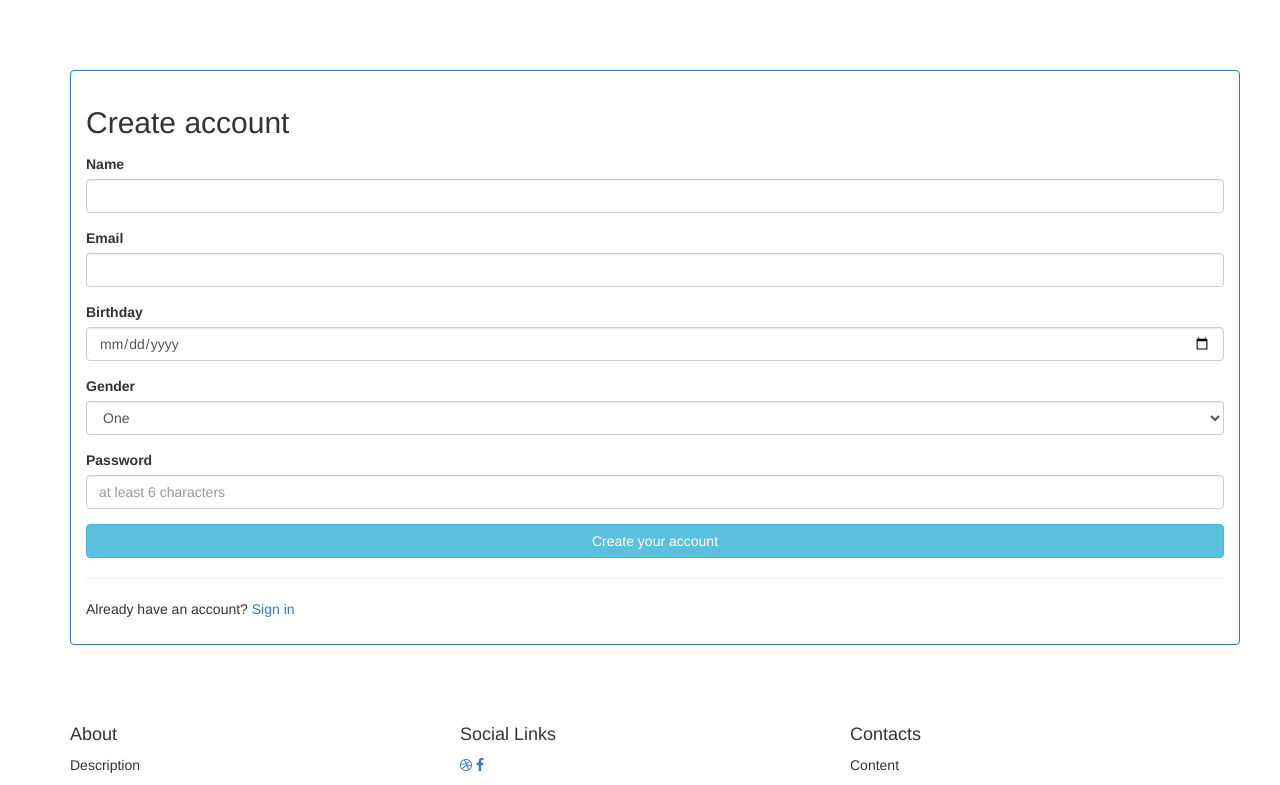
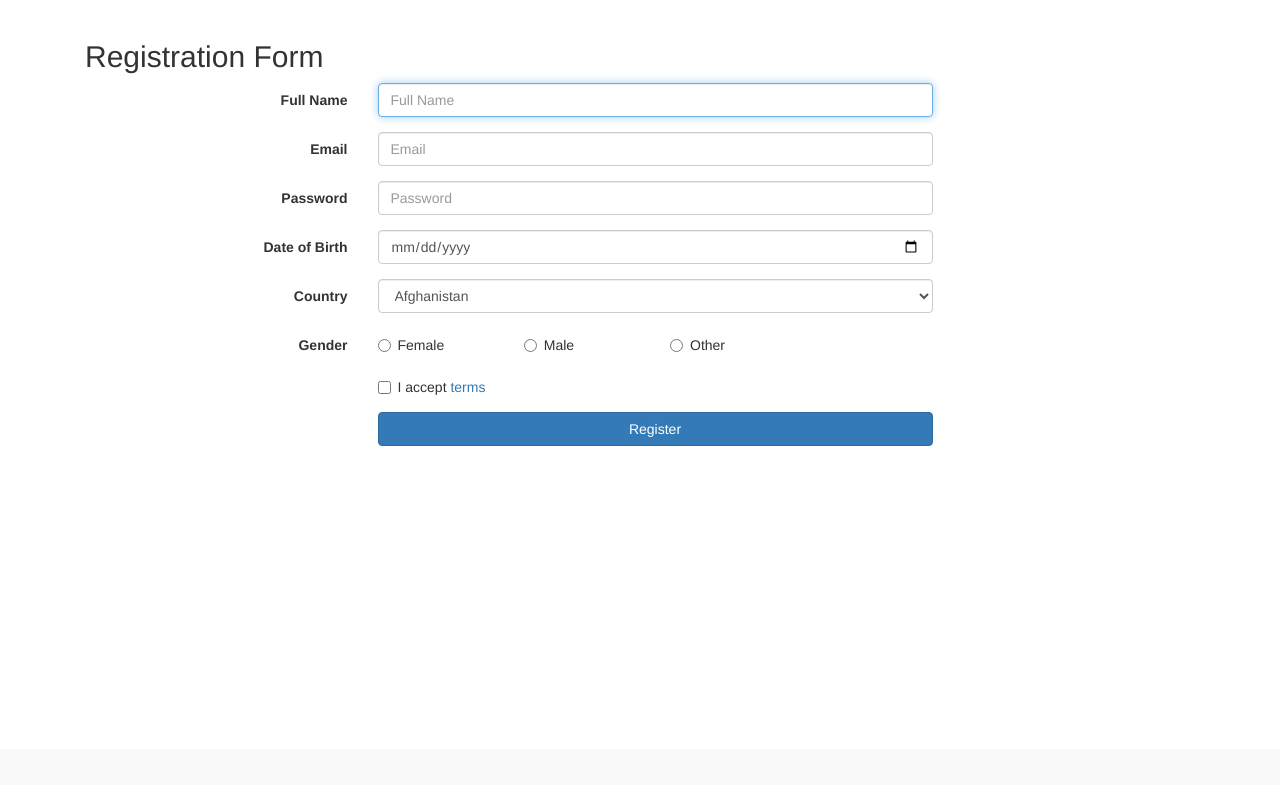
Before and after one commit to Crongz/Fildatify, a Flask app: page /register in a window 1280 px wide. Shown: the part 51-836 px from the top of the page. After the commit the page ends 497 px from the top, so only its background shows below. Run offline with Flask 2, Linux system fonts and the light colour scheme; some libraries are stand-ins or nearby versions.

Commit message:
registeration

```diff
--- a/app/templates/partials/Navgation.html
+++ b/app/templates/partials/Navgation.html
@@ -1,5 +1,3 @@
-<link href="//maxcdn.bootstrapcdn.com/font-awesome/4.2.0/css/font-awesome.min.css" rel="stylesheet">
-
 <nav class="navbar navbar-default navbar-static-top navbar-inverse" role="navigation">
   <div class="container-fluid">
     <!-- Brand and toggle get grouped for better mobile display -->
--- a/app/templates/partials/layout.html
+++ b/app/templates/partials/layout.html
@@ -11,6 +11,7 @@
     <!-- Bootstrap core CSS -->
     <link rel="stylesheet" href="https://maxcdn.bootstrapcdn.com/bootstrap/3.3.7/css/bootstrap.min.css">
     <link rel="stylesheet" type="text/css" href="{{ url_for('static', filename='style.css') }}">
+    <link rel="stylesheet" href="//maxcdn.bootstrapcdn.com/font-awesome/4.2.0/css/font-awesome.min.css">
 
     <!-- Custom styles for this template -->
     <script src="https://ajax.googleapis.com/ajax/libs/jquery/1.11.0/jquery.min.js"></script>
@@ -51,31 +52,4 @@
     </div>
   </body>
 
-  <div id="footerwrap">
-    <div class="container">
-      <div class="row">
-        <div class="col-lg-4">
-          <h4>About</h4>
-          <div class="hline-w"></div>
-          <p> Description </p>
-        </div>
-        <div class="col-lg-4">
-          <h4>Social Links</h4>
-          <div class="hline-w"></div>
-          <p>
-            <a href="#"><i class="fa fa-dribbble"></i></a>
-            <a href="#"><i class="fa fa-facebook"></i></a>
-          </p>
-        </div>
-        <div class="col-lg-4">
-          <h4>Contacts</h4>
-          <div class="hline-w"></div>
-          <p>
-            Content
-          </p>
-        </div>
-      </div>
-    </div>
-  </div>
-
 </html>
--- a/app/templates/register.html
+++ b/app/templates/register.html
@@ -2,51 +2,84 @@
 {% block title %} Title {% endblock %}
 
 {% block body %}
-
-{% if error %}
-  <p class=error><strong>Error:</strong> {{ error }}
-{% endif %}
-
-<div class="container" style="padding-top:50px; padding-bottom:50px;">
-		<div class="row">
-			<div class="panel panel-primary">
-				<div class="panel-body">
-					<form method="POST" action="/register" role="form">
+<div class="container">
+  <form class="form-horizontal" role="form">
+    <h2>Registration Form</h2>
     <div class="form-group">
-							<h2>Create account</h2>
+      <label for="firstName" class="col-sm-3 control-label">Full Name</label>
+      <div class="col-sm-6">
+        <input type="text" id="firstName" placeholder="Full Name" class="form-control" autofocus>
+      </div>
     </div>
     <div class="form-group">
-							<label class="control-label" for="name">Name</label>
-							<input id="name" name="name" type="text" maxlength="50" class="form-control" required>
+      <label for="email" class="col-sm-3 control-label">Email</label>
+      <div class="col-sm-6">
+        <input type="email" id="email" placeholder="Email" class="form-control">
+      </div>
     </div>
     <div class="form-group">
-							<label class="control-label" for="email">Email</label>
-							<input id="email" name="email" type="email" maxlength="50" class="form-control" required>
+      <label for="password" class="col-sm-3 control-label">Password</label>
+      <div class="col-sm-6">
+        <input type="password" id="password" placeholder="Password" class="form-control">
+      </div>
     </div>
     <div class="form-group">
-							<label class="control-label" for="birthdate">Birthday</label>
-							<input id="birthdate" name="birthdate" type="date" maxlength="50" class="form-control" placeholder="06/04/1987" required>
+      <label for="birthDate" class="col-sm-3 control-label">Date of Birth</label>
+      <div class="col-sm-6">
+        <input type="date" id="birthDate" class="form-control">
+      </div>
     </div>
     <div class="form-group">
-							<label class="control-label" for="signupEmailagain">Gender</label>
-            <select class="form-control" name="gender">
-                <option value="1">One</option>
-                <option value="2">Two</option>
-                <option value="3">Three</option>
+      <label for="country" class="col-sm-3 control-label">Country</label>
+      <div class="col-sm-6">
+          <select id="country" class="form-control">
+            <option>Afghanistan</option>
+            <option>Bahamas</option>
+            <option>Cambodia</option>
+            <option>Denmark</option>
+            <option>Ecuador</option>
+            <option>Fiji</option>
+            <option>Gabon</option>
+            <option>Haiti</option>
           </select>
       </div>
+    </div> <!-- /.form-group -->
     <div class="form-group">
-							<label class="control-label" for="signupPassword">Password</label>
-							<input id="password" name="password" type="password" maxlength="25" class="form-control" placeholder="at least 6 characters" length="40">
+      <label class="control-label col-sm-3">Gender</label>
+      <div class="col-sm-6">
+        <div class="row">
+          <div class="col-sm-3">
+            <label class="radio-inline">
+                <input type="radio" id="femaleRadio" value="0">Female
+            </label>
           </div>
-						<div class="form-group">
-							<button id="submit" type="submit" class="btn btn-info btn-block">Create your account</button>
+          <div class="col-sm-3">
+            <label class="radio-inline">
+                <input type="radio" id="maleRadio" value="1">Male
+            </label>
           </div>
-						<hr>
-						<p></p>Already have an account? <a href="login">Sign in</a></p>
-					</form>
+          <div class="col-sm-3">
+            <label class="radio-inline">
+                <input type="radio" id="uncknownRadio" value="2">Other
+            </label>
           </div>
         </div>
       </div>
+    </div> <!-- /.form-group -->
+    <div class="form-group">
+      <div class="col-sm-6 col-sm-offset-3">
+        <div class="checkbox">
+          <label>
+            <input type="checkbox">I accept <a href="#">terms</a>
+          </label>
         </div>
+      </div>
+    </div> <!-- /.form-group -->
+    <div class="form-group">
+      <div class="col-sm-6 col-sm-offset-3">
+        <button type="submit" class="btn btn-primary btn-block">Register</button>
+      </div>
+    </div>
+  </form> <!-- /form -->
+</div> <!-- ./container -->
 {% endblock %}
```
Lines whose indentation alone changed are shown as unchanged.
